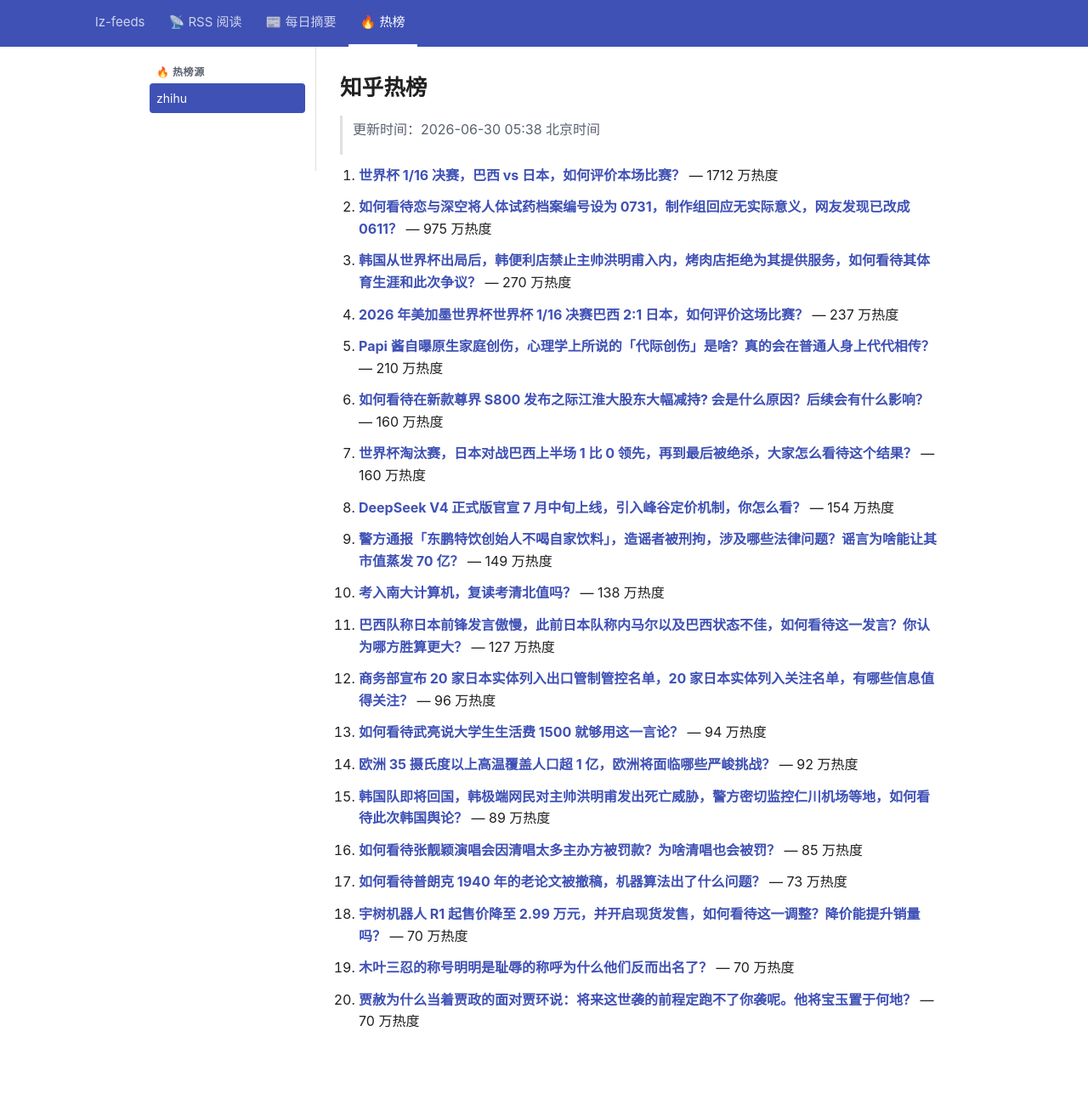
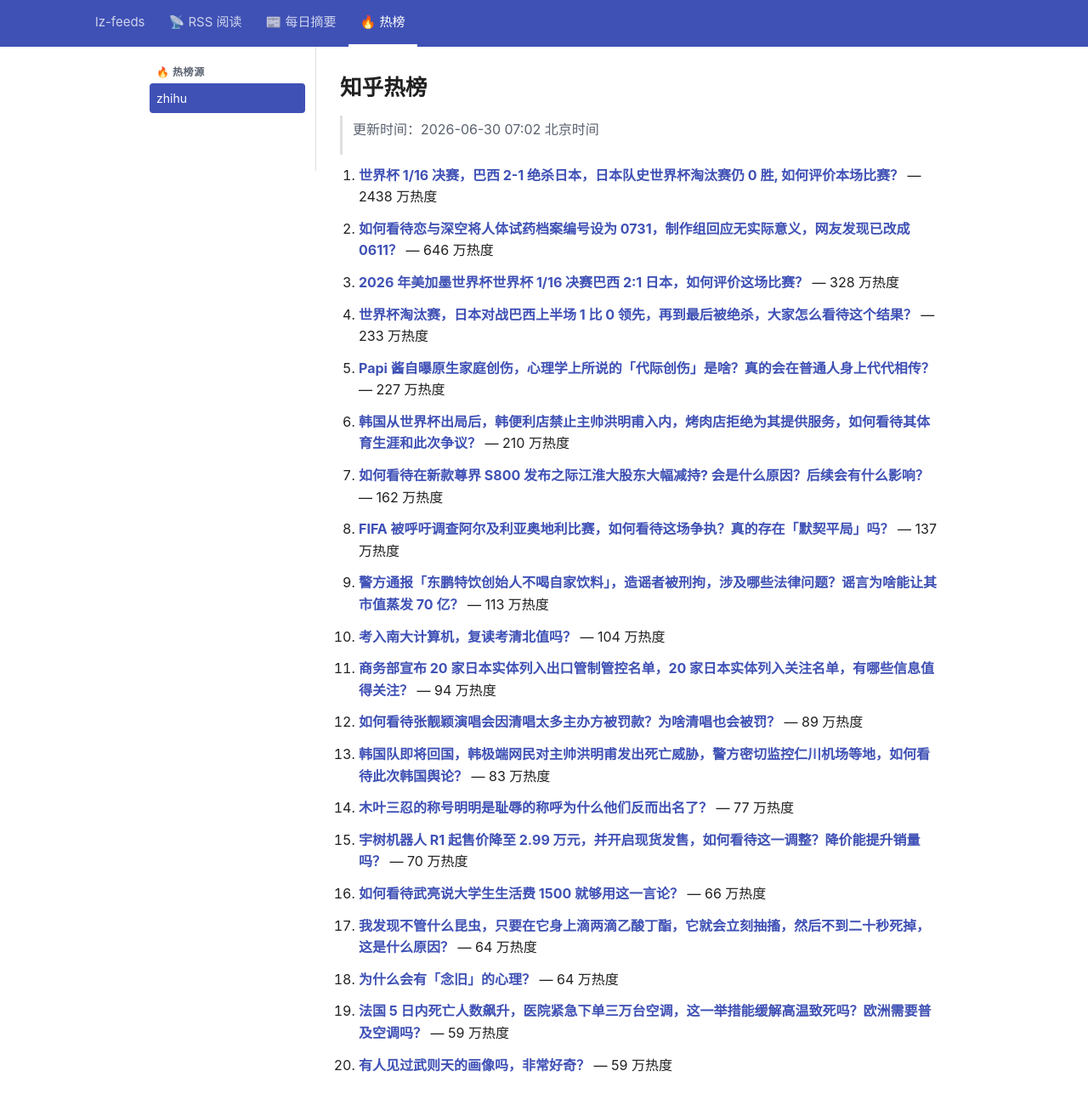
Before and after one commit to lizhang0101/lz-feeds, a Jekyll site: the page built from _hotlist/zhihu.md, in a window 1280 px wide and 1330 px high. Shown: the top 1300 px of the window at 85% size. Built offline with Jekyll 4.4.1, drawn with Linux system fonts in a browser that asks for light colours.

Commit message:
hotlist: 2026-06-29T23:02Z

```diff
--- a/_hotlist/zhihu.md
+++ b/_hotlist/zhihu.md
@@ -1,48 +1,48 @@
 ---
-updated: 2026-06-30 05:38 北京时间
+updated: 2026-06-30 07:02 北京时间
 count: 20
 ---
 
 # 知乎热榜
 
-> 更新时间：2026-06-30 05:38 北京时间
+> 更新时间：2026-06-30 07:02 北京时间
 
-1. **[世界杯 1/16 决赛，巴西 vs 日本，如何评价本场比赛？](https://www.zhihu.com/question/2054881323324651014)** — 1712 万热度
+1. **[世界杯 1/16 决赛，巴西 2-1 绝杀日本，日本队史世界杯淘汰赛仍 0 胜, 如何评价本场比赛？](https://www.zhihu.com/question/2054881323324651014)** — 2438 万热度
 
-2. **[如何看待恋与深空将人体试药档案编号设为 0731，制作组回应无实际意义，网友发现已改成 0611？](https://www.zhihu.com/question/2054952999932229482)** — 975 万热度
+2. **[如何看待恋与深空将人体试药档案编号设为 0731，制作组回应无实际意义，网友发现已改成 0611？](https://www.zhihu.com/question/2054952999932229482)** — 646 万热度
 
-3. **[韩国从世界杯出局后，韩便利店禁止主帅洪明甫入内，烤肉店拒绝为其提供服务，如何看待其体育生涯和此次争议？](https://www.zhihu.com/question/2054883842217992246)** — 270 万热度
+3. **[2026 年美加墨世界杯世界杯 1/16 决赛巴西 2:1 日本，如何评价这场比赛？](https://www.zhihu.com/question/2055094039184249812)** — 328 万热度
 
-4. **[2026 年美加墨世界杯世界杯 1/16 决赛巴西 2:1 日本，如何评价这场比赛？](https://www.zhihu.com/question/2055094039184249812)** — 237 万热度
+4. **[世界杯淘汰赛，日本对战巴西上半场 1 比 0 领先，再到最后被绝杀，大家怎么看待这个结果？](https://www.zhihu.com/question/2055107869150812079)** — 233 万热度
 
-5. **[Papi 酱自曝原生家庭创伤，心理学上所说的「代际创伤」是啥？真的会在普通人身上代代相传？](https://www.zhihu.com/question/2054710786757595233)** — 210 万热度
+5. **[Papi 酱自曝原生家庭创伤，心理学上所说的「代际创伤」是啥？真的会在普通人身上代代相传？](https://www.zhihu.com/question/2054710786757595233)** — 227 万热度
 
-6. **[如何看待在新款尊界 S800 发布之际江淮大股东大幅减持? 会是什么原因？后续会有什么影响？](https://www.zhihu.com/question/2054621567007602582)** — 160 万热度
+6. **[韩国从世界杯出局后，韩便利店禁止主帅洪明甫入内，烤肉店拒绝为其提供服务，如何看待其体育生涯和此次争议？](https://www.zhihu.com/question/2054883842217992246)** — 210 万热度
 
-7. **[世界杯淘汰赛，日本对战巴西上半场 1 比 0 领先，再到最后被绝杀，大家怎么看待这个结果？](https://www.zhihu.com/question/2055107869150812079)** — 160 万热度
+7. **[如何看待在新款尊界 S800 发布之际江淮大股东大幅减持? 会是什么原因？后续会有什么影响？](https://www.zhihu.com/question/2054621567007602582)** — 162 万热度
 
-8. **[DeepSeek V4 正式版官宣 7 月中旬上线，引入峰谷定价机制，你怎么看？](https://www.zhihu.com/question/2054981283089069609)** — 154 万热度
+8. **[FIFA 被呼吁调查阿尔及利亚奥地利比赛，如何看待这场争执？真的存在「默契平局」吗？](https://www.zhihu.com/question/2054994503421747542)** — 137 万热度
 
-9. **[警方通报「东鹏特饮创始人不喝自家饮料」，造谣者被刑拘，涉及哪些法律问题？谣言为啥能让其市值蒸发 70 亿？](https://www.zhihu.com/question/2054934053560607671)** — 149 万热度
+9. **[警方通报「东鹏特饮创始人不喝自家饮料」，造谣者被刑拘，涉及哪些法律问题？谣言为啥能让其市值蒸发 70 亿？](https://www.zhihu.com/question/2054934053560607671)** — 113 万热度
 
-10. **[考入南大计算机，复读考清北值吗？](https://www.zhihu.com/question/1941624886813516198)** — 138 万热度
+10. **[考入南大计算机，复读考清北值吗？](https://www.zhihu.com/question/1941624886813516198)** — 104 万热度
 
-11. **[巴西队称日本前锋发言傲慢，此前日本队称内马尔以及巴西状态不佳，如何看待这一发言？你认为哪方胜算更大？](https://www.zhihu.com/question/2054902291505705168)** — 127 万热度
+11. **[商务部宣布 20 家日本实体列入出口管制管控名单，20 家日本实体列入关注名单，有哪些信息值得关注？](https://www.zhihu.com/question/2054868040655943361)** — 94 万热度
 
-12. **[商务部宣布 20 家日本实体列入出口管制管控名单，20 家日本实体列入关注名单，有哪些信息值得关注？](https://www.zhihu.com/question/2054868040655943361)** — 96 万热度
+12. **[如何看待张靓颖演唱会因清唱太多主办方被罚款？为啥清唱也会被罚？](https://www.zhihu.com/question/2052417668121092956)** — 89 万热度
 
-13. **[如何看待武亮说大学生生活费 1500 就够用这一言论？](https://www.zhihu.com/question/2051621252389943216)** — 94 万热度
+13. **[韩国队即将回国，韩极端网民对主帅洪明甫发出死亡威胁，警方密切监控仁川机场等地，如何看待此次韩国舆论？](https://www.zhihu.com/question/2054939503928815666)** — 83 万热度
 
-14. **[欧洲 35 摄氏度以上高温覆盖人口超 1 亿，欧洲将面临哪些严峻挑战？](https://www.zhihu.com/question/2053911972333336506)** — 92 万热度
+14. **[木叶三忍的称号明明是耻辱的称呼为什么他们反而出名了？](https://www.zhihu.com/question/654468093)** — 77 万热度
 
-15. **[韩国队即将回国，韩极端网民对主帅洪明甫发出死亡威胁，警方密切监控仁川机场等地，如何看待此次韩国舆论？](https://www.zhihu.com/question/2054939503928815666)** — 89 万热度
+15. **[宇树机器人 R1 起售价降至 2.99 万元，并开启现货发售，如何看待这一调整？降价能提升销量吗？](https://www.zhihu.com/question/2053454703569244163)** — 70 万热度
 
-16. **[如何看待张靓颖演唱会因清唱太多主办方被罚款？为啥清唱也会被罚？](https://www.zhihu.com/question/2052417668121092956)** — 85 万热度
+16. **[如何看待武亮说大学生生活费 1500 就够用这一言论？](https://www.zhihu.com/question/2051621252389943216)** — 66 万热度
 
-17. **[如何看待普朗克 1940 年的老论文被撤稿，机器算法出了什么问题？](https://www.zhihu.com/question/2054634184275128712)** — 73 万热度
+17. **[我发现不管什么昆虫，只要在它身上滴两滴乙酸丁酯，它就会立刻抽搐，然后不到二十秒死掉，这是什么原因？](https://www.zhihu.com/question/2053253895510664872)** — 64 万热度
 
-18. **[宇树机器人 R1 起售价降至 2.99 万元，并开启现货发售，如何看待这一调整？降价能提升销量吗？](https://www.zhihu.com/question/2053454703569244163)** — 70 万热度
+18. **[为什么会有「念旧」的心理？](https://www.zhihu.com/question/663190239)** — 64 万热度
 
-19. **[木叶三忍的称号明明是耻辱的称呼为什么他们反而出名了？](https://www.zhihu.com/question/654468093)** — 70 万热度
+19. **[法国 5 日内死亡人数飙升，医院紧急下单三万台空调，这一举措能缓解高温致死吗？欧洲需要普及空调吗？](https://www.zhihu.com/question/2054894865851184155)** — 59 万热度
 
-20. **[贾赦为什么当着贾政的面对贾环说：将来这世袭的前程定跑不了你袭呢。他将宝玉置于何地？](https://www.zhihu.com/question/2039466078061998309)** — 70 万热度
+20. **[有人见过武则天的画像吗，非常好奇？](https://www.zhihu.com/question/514078942)** — 59 万热度
```
